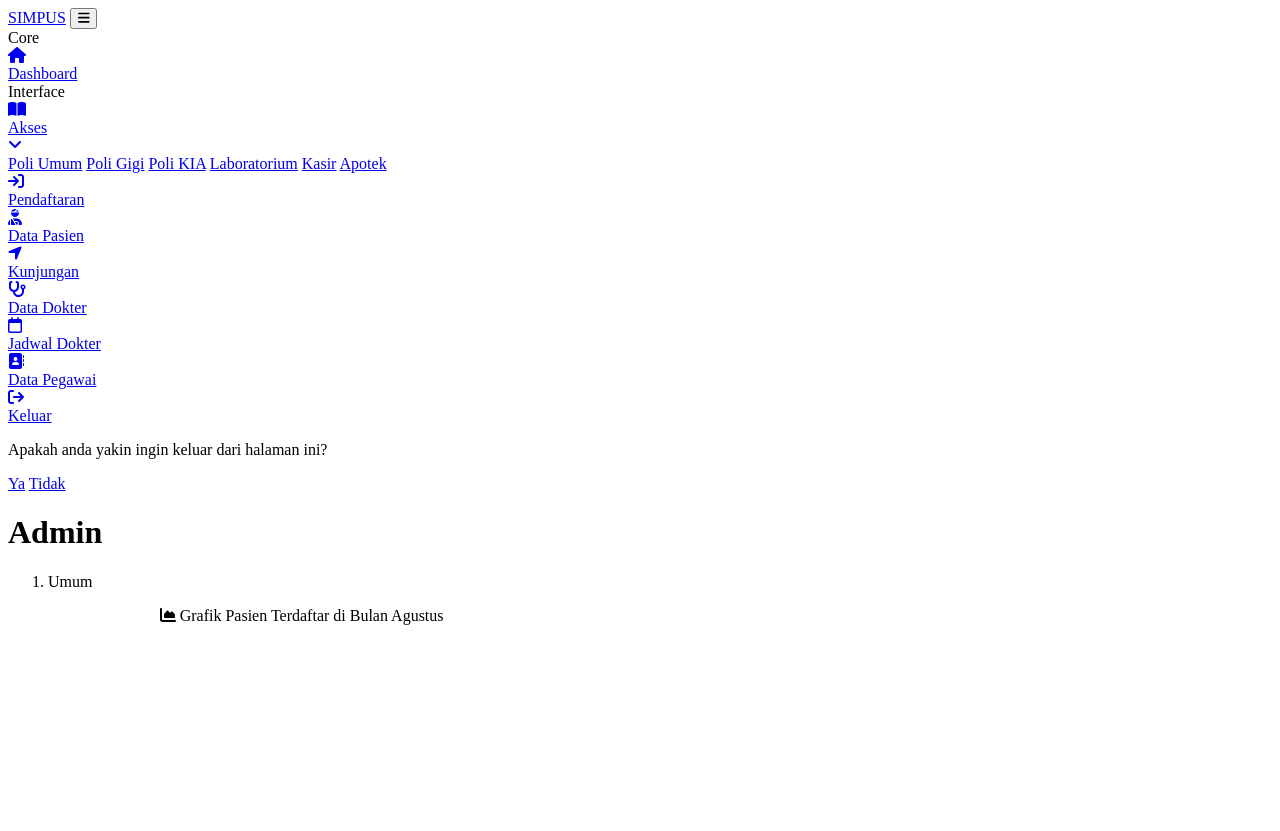
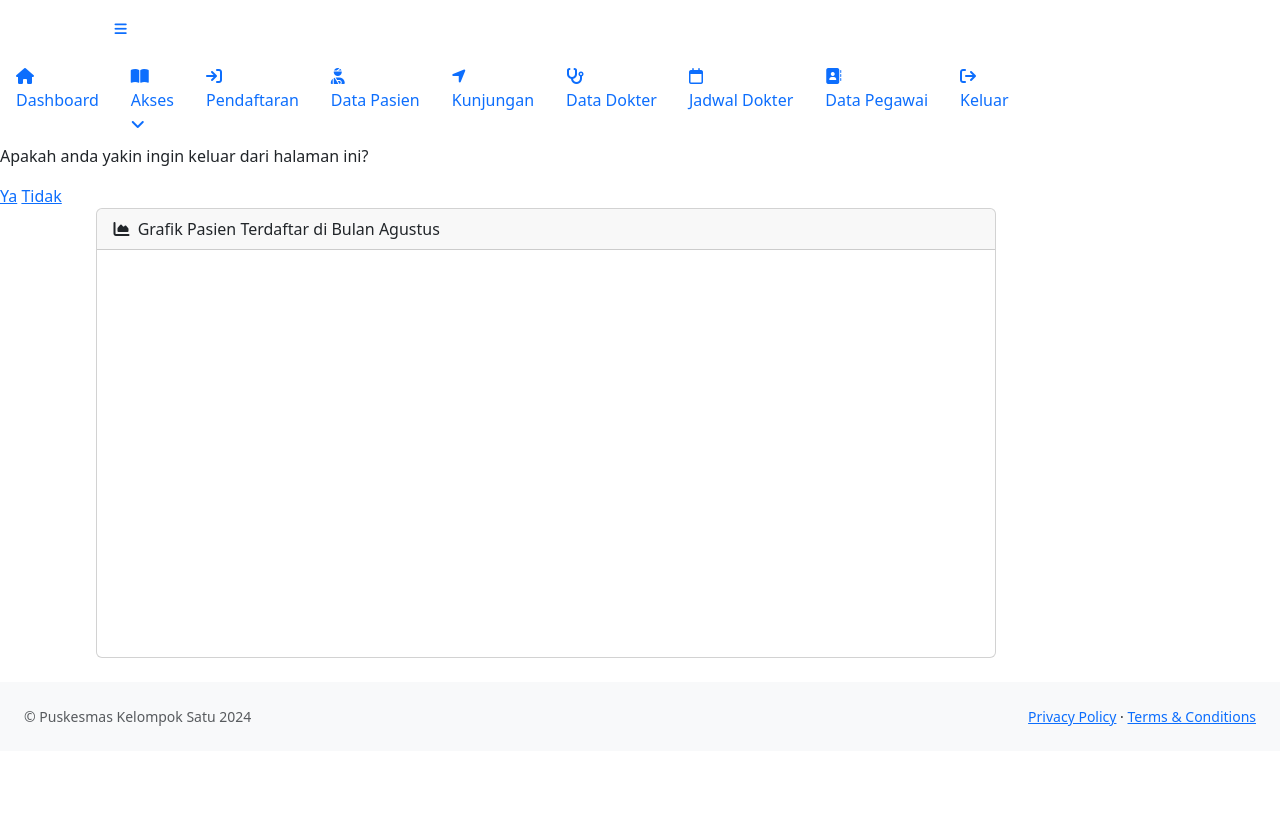
Before and after one commit to rskymaulna/simpus_real, a PHP site: page /dashboard.php in a window 1280 px wide. Shown: the top 831 px of the page. After the commit the page ends 726 px from the top, so only its background shows below. Run offline with PHP 8.4, Linux system fonts and the light colour scheme; some libraries are stand-ins or nearby versions.

Commit message:
merapihkan sidebar

```diff
--- a/admin umum/dashboard.php
+++ b/admin umum/dashboard.php
@@ -7,9 +7,9 @@
         <meta name="description" content="" />
         <meta name="author" content="" />
         <title>Dashboard - SB Admin</title>
-        <link href="https://cdn.jsdelivr.net/npm/simple-datatables@7.1.2/dist/style.min.css" rel="stylesheet" />
+        <link href="https://cdn.jsdelivr.net/npm/simple-datatables@7.1.2/dist/style.min.css" rel="stylesheet"/>
+        <link href="https://cdn.jsdelivr.net/npm/bootstrap@5.3.3/dist/css/bootstrap.min.css" rel="stylesheet" integrity="sha384-QWTKZyjpPEjISv5WaRU9OFeRpok6YctnYmDr5pNlyT2bRjXh0JMhjY6hW+ALEwIH" crossorigin="anonymous">
         <link href="../css/styles.css" rel="stylesheet" />
-        <script src="https://use.fontawesome.com/releases/v6.3.0/js/all.js" crossorigin="anonymous"></script>
     </head>
     <body class="sb-nav-fixed">
         <nav class="sb-topnav navbar navbar-expand navbar-dark nav-bar-color">
@@ -23,12 +23,10 @@
                 <nav class="sb-sidenav accordion sb-sidenav-dark" id="sidenavAccordion">
                     <div class="sb-sidenav-menu">
                         <div class="nav">
-                            <div class="sb-sidenav-menu-heading">Core</div>
                             <a class="nav-link  nl-selected" href="dashboard.html">
                                 <div class="sb-nav-link-icon"><i class="fas fa-home"></i></div>
                                 Dashboard
                             </a>
-                            <div class="sb-sidenav-menu-heading">Interface</div>
                             <a class="nav-link collapsed" href="#" data-bs-toggle="collapse" data-bs-target="#collapsePages" aria-expanded="false" aria-controls="collapsePages">
                                 <div class="sb-nav-link-icon"><i class="fas fa-book-open"></i></div>
                                 Akses
@@ -86,48 +84,6 @@
             <div id="layoutSidenav_content">
                 <main>
                     <div class="container-fluid px-4">
-                        <h1 class="mt-4">Admin</h1>
-                        <ol class="breadcrumb mb-4">
-                            <li class="breadcrumb-item active">Umum</li>
-                        </ol>
-                        <!-- <div class="row">
-                            <div class="col-xl-3 col-md-6">
-                                <div class="card bg-primary text-white mb-4">
-                                    <div class="card-body">Primary Card</div>
-                                    <div class="card-footer d-flex align-items-center justify-content-between">
-                                        <a class="small text-white stretched-link" href="#">View Details</a>
-                                        <div class="small text-white"><i class="fas fa-angle-right"></i></div>
-                                    </div>
-                                </div>
-                            </div>
-                            <div class="col-xl-3 col-md-6">
-                                <div class="card bg-warning text-white mb-4">
-                                    <div class="card-body">Warning Card</div>
-                                    <div class="card-footer d-flex align-items-center justify-content-between">
-                                        <a class="small text-white stretched-link" href="#">View Details</a>
-                                        <div class="small text-white"><i class="fas fa-angle-right"></i></div>
-                                    </div>
-                                </div>
-                            </div>
-                            <div class="col-xl-3 col-md-6">
-                                <div class="card bg-success text-white mb-4">
-                                    <div class="card-body">Success Card</div>
-                                    <div class="card-footer d-flex align-items-center justify-content-between">
-                                        <a class="small text-white stretched-link" href="#">View Details</a>
-                                        <div class="small text-white"><i class="fas fa-angle-right"></i></div>
-                                    </div>
-                                </div>
-                            </div>
-                            <div class="col-xl-3 col-md-6">
-                                <div class="card bg-danger text-white mb-4">
-                                    <div class="card-body">Danger Card</div>
-                                    <div class="card-footer d-flex align-items-center justify-content-between">
-                                        <a class="small text-white stretched-link" href="#">View Details</a>
-                                        <div class="small text-white"><i class="fas fa-angle-right"></i></div>
-                                    </div>
-                                </div>
-                            </div>
-                        </div> -->
                         <div class="row">
                             <div class="col-xl-6">
                                 <div class="card mb-4" style="margin-left: 12%; height: 450px; width: 900px;">
@@ -162,5 +118,6 @@
         <script src="../assets/demo/chart-bar-demo.js"></script>
         <script src="https://cdn.jsdelivr.net/npm/simple-datatables@7.1.2/dist/umd/simple-datatables.min.js" crossorigin="anonymous"></script>
         <script src="../js/datatables-simple-demo.js"></script>
+        <script src="https://kit.fontawesome.com/2598ce4aff.js" crossorigin="anonymous"></script>
     </body>
 </html>
```
Also changed, not shown: css/styles.css.
